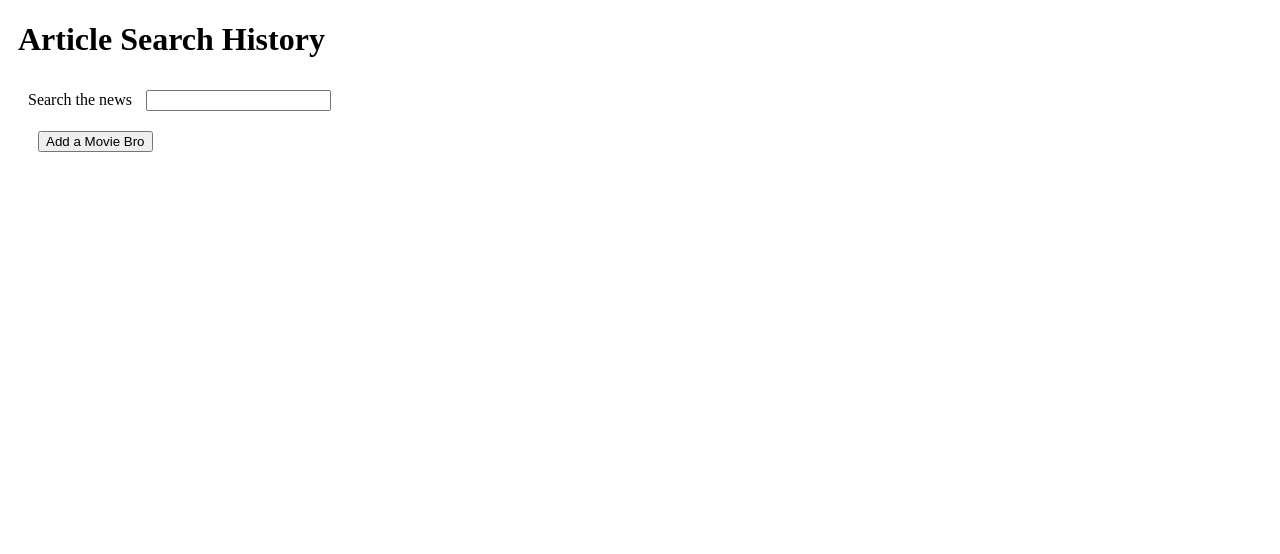
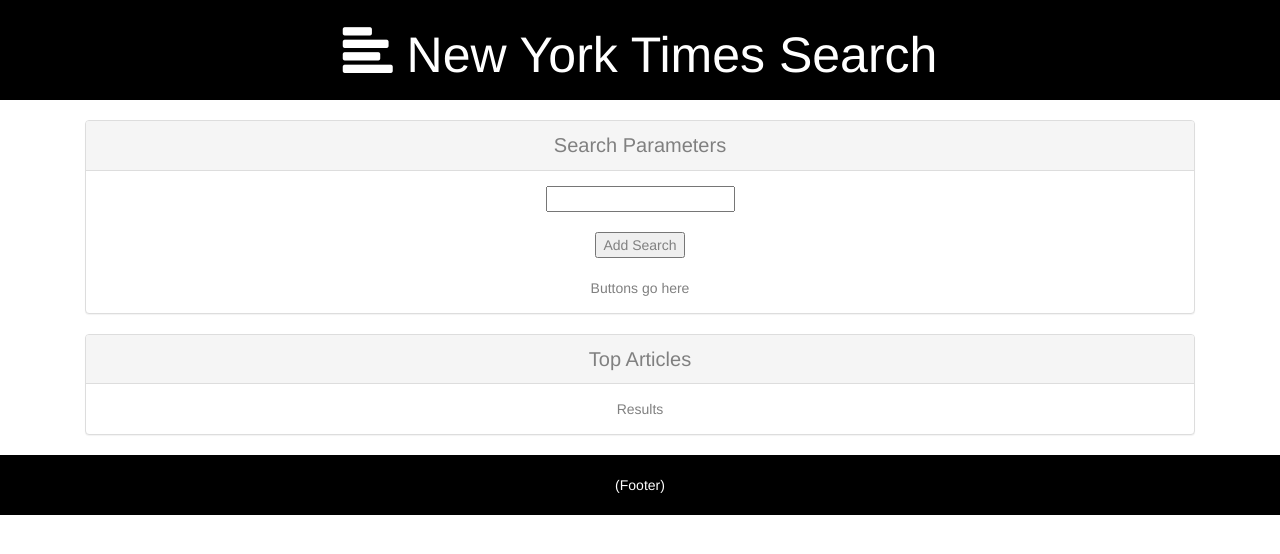
Before and after one commit to raj594/NYT, a plain HTML site: page index.html in a window 1280 px wide. Drawn offline with nearby package versions, Linux system fonts and the light colour scheme.

Commit message:
second draft

```diff
--- /dev/null
+++ b/assets/css/style.css
@@ -0,0 +1,33 @@
+
+* {
+  text-align: center;
+}
+
+header {
+  width: 100%;
+  height: 100px;
+  padding: 20px;
+  margin-bottom: 20px;
+  color: white;
+  font-size: 50px;
+  float: bottom;
+  background-color: black;
+}
+
+.panel-title {
+  font-size: 20px;
+  color: gray;
+  }
+
+.panel-body {
+  color: gray;
+}
+
+
+footer {
+    width: 100%;
+    height: 60px;
+    padding: 20px;
+    color: white;
+    background-color: black;
+  }
--- a/index.html
+++ b/index.html
@@ -1,44 +1,86 @@
 <!DOCTYPE html>
-<html lang="en">
+<html lang="en-us">
 
 <head>
-  <meta charset="utf-8">
-  <title>NYT Search</title>
-  <style type="text/css">
-    button,
-    div,
-    form,
-    input {
-      margin: 10px;
-    }
-  </style>
+  <meta charset="UTF-8">
+  <meta name="viewport" content="width=device-width, initial-scale=1">
+
+  <title>New York Times Search</title>
+  <link rel="shortcut icon" href="./assets/images/favicon.png"/>
+
+  <!-- Bootstrap -->
+  <link rel="stylesheet" href="https://maxcdn.bootstrapcdn.com/bootstrap/3.3.6/css/bootstrap.min.css">
+
+  <!-- CSS -->
+  <link rel="stylesheet" href="./assets/css/style.css">
+
 </head>
 
 <body>
 
+  <!-- Header -->
+  <div class="col-md-12">
+    <div class="row">
+      <header class="header">
+            <span class="glyphicon glyphicon-align-left" aria-hidden="true"></span> New York Times Search
+      </header>
+    </div>
+  </div>
+
+  <!-- Actual Body -->
   <div class="container">
-    <h1>Article Search History</h1>
+
+    <!--Search and Button Area -->
+      <div class="col-md-12">
+      <div class="panel panel-default">
+        <div class="panel-heading">
+          <div class="panel-title">Search Parameters</div>
+        </div>
+
+        <div class="panel-body">
+
+          <form id="Form">
+            <input type="text" id="searchinput"><br><br>
+            <input id="addsearch" type="submit" value="Add Search">
+          </form>
+          <br>
+          <div id="buttons">Buttons go here</div>
+
+        </div>
+      </div>
+      </div>
+
+    <!--Results Area-->
+    <div class="col-md-12">
+      <div class="panel panel-default">
+        <div class="panel-heading">
+          <div class="panel-title" id="searchID">Top Articles</div>
+        </div>
+
+        <div class="panel-body">
+        Results
 
 
-    <!-- Rendered Buttons will get Dumped Here  -->
-    <div id="buttons-view"></div>
+        </div>
+      </div>
+    </div>
+  </div>
 
-    <form id="movie-form">
-      <label for="movie-input">Search the news</label>
-      <input type="text" id="movie-input"><br>
+  <div class="col-md-12">
+    <div class="row">
+      <footer class="footer">
+          (Footer)
+      </footer>
+    </div>
+  </div>
 
-      <!-- Button triggers new movie to be added -->
-      <input id="add-movie" type="submit" value="Add a Movie Bro">
-    </form>
+  <!-- Bootstrap JavaScript CDN -->
+  <script src="https://maxcdn.bootstrapcdn.com/bootstrap/3.3.7/js/bootstrap.min.js"></script>
 
-    <!-- Movies will Get Dumped Dere -->
-    <div id="articles-view"></div>
-
-
+  <!-- my JavaScript File  -->
     <script src="https://cdnjs.cloudflare.com/ajax/libs/jquery/3.2.1/jquery.min.js"></script>
     <script type="text/javascript" src="assets/javascript/app.js"></script>
 
-  </div>
 </body>
 
 </html>
```
Also changed, not shown: 2 other files.
